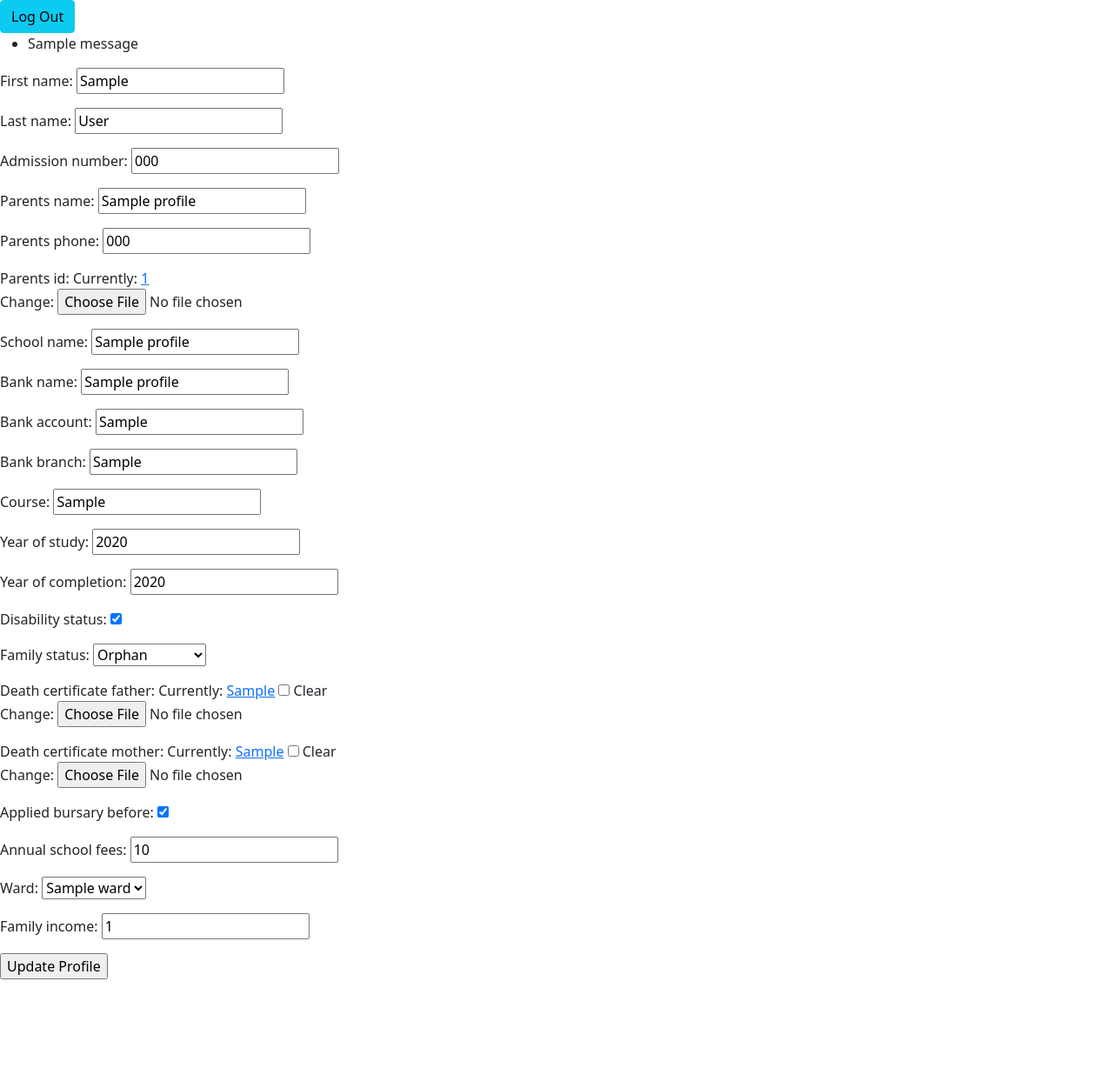
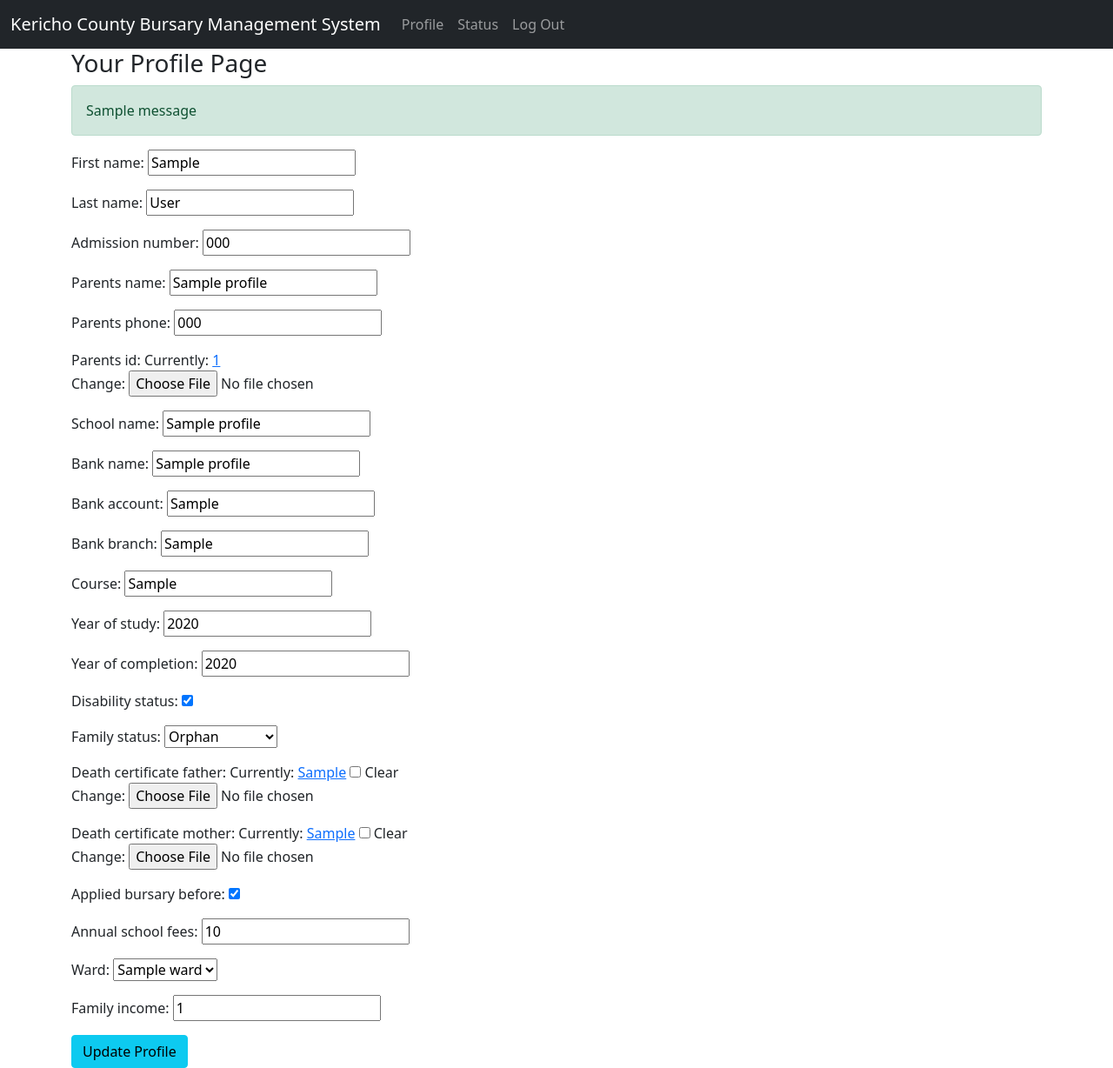
Before and after one commit to ChristianRono/KCBMSv3, a Django app: page /profile/ in a window 1280 px wide. Shown: the whole page at 87% size. Before the commit the page ends 1126 px from the top, so only its background shows below. Run offline with Django 4.2, Linux system fonts and the light colour scheme; a user stored in the database is signed in; tables that the repository leaves empty hold one stand-in row (values such as "Sample post"); one stand-in notice (Sample message) is shown; some libraries are stand-ins or nearby versions.

Commit message:
Worked on integrating the applicant module.

```diff
--- a/applicant/templates/base_applicant.html
+++ b/applicant/templates/base_applicant.html
@@ -6,7 +6,6 @@
         <meta name='viewport' content='initial-scale=1,maximum-scale=1,user-scalable=no' />
         <link href="{% static 'css/bootstrap.min.css' %}" rel="stylesheet" />
         <script src="{% static 'js/bootstrap.min.js' %}"></script>
-    </title>
     </head>
     <body>
         {% block content %}
--- a/applicant/templates/base_applicant_login.html
+++ b/applicant/templates/base_applicant_login.html
@@ -22,11 +22,11 @@
     <h3>Applicant Login</h3>
 <form class="form" action="{% url 'applicant login' %}" method="POST">
     {% if messages %}
-    <ul class="messages">
+    <div class="messages">
         {% for message in messages %}
-        <li{% if message.tags %} class="{{ message.tags }}"{% endif %}>{{ message }}</li>
+        <p{% if message.tags != 'error' %} class="alert alert-{{ message.tags }}"{% else %} class="alert alert-danger" {% endif %}>{{ message }}</p>
         {% endfor %}
-    </ul>
+    </div>
     {% endif %}
     {% csrf_token %}
     {{ form.as_p }}
--- a/applicant/templates/base_applicant_profile.html
+++ b/applicant/templates/base_applicant_profile.html
@@ -1,17 +1,35 @@
 {% extends 'base_applicant.html' %}
 {% block title %}Profile{% endblock %}
 {% block content %}
-<a href="{% url 'applicant logout' %}" class='btn btn-info' >Log Out</a>
+<nav class="navbar navbar-expand-lg navbar-dark bg-dark">
+    <div class="container-fluid">
+        <a class="navbar-brand" href="/">Kericho County Bursary Management System</a>
+        <button class="navbar-toggler" type="button" data-bs-toggle="collapse" data-bs-target="#navbarNavAltMarkup" aria-controls="navbarNavAltMarkup" aria-expanded="false" aria-label="Toggle navigation">
+        <span class="navbar-toggler-icon"></span>
+        </button>
+        <div class="collapse navbar-collapse" id="navbarNavAltMarkup">
+        <div class="navbar-nav">
+            <a class="nav-link" href="{% url 'applicant profile' %}">Profile</a>
+            <a class="nav-link" href="{% url 'applicant status' %}">Status</a>
+            <a class="nav-link" href="{% url 'applicant logout' %}">Log Out</a>
+        </div>
+        </div>
+    </div>
+</nav>
+
+<div class="container">
+    <h3>Your Profile Page</h3>
     {% if messages %}
-<ul class="messages">
+    <div class="messages">
         {% for message in messages %}
-    <li{% if message.tags %} class="{{ message.tags }}"{% endif %}>{{ message }}</li>
+        <p{% if message.tags != 'error' %} class="alert alert-{{ message.tags }}"{% else %} class="alert alert-danger" {% endif %}>{{ message }}</p>
         {% endfor %}
-</ul>
+    </div>
     {% endif %}
     <form class="form" enctype="multipart/form-data" action="{% url 'applicant profile' %}" method="POST">
         {% csrf_token %}
         {{ form.as_p }}
-    <input type='submit' value='Update Profile'>
+        <input class="btn btn-info" type='submit' value='Update Profile'>
     </form>
+</div>
 {% endblock %}
--- a/applicant/templates/base_applicant_registration.html
+++ b/applicant/templates/base_applicant_registration.html
@@ -22,11 +22,11 @@
     <form class="form" action="{% url 'applicant register' %}" method="POST">
         <h3>Registration</h3>
         {% if messages %}
-        <ul class="messages">
+        <div class="messages">
             {% for message in messages %}
-            <li{% if message.tags %} class="{{ message.tags }}"{% endif %}>{{ message }}</li>
+            <p{% if message.tags != 'error' %} class="alert alert-{{ message.tags }}"{% else %} class="alert alert-danger" {% endif %}>{{ message }}</p>
             {% endfor %}
-        </ul>
+        </div>
         {% endif %}
         {% csrf_token %}
         {{ form.as_p }}
--- a/applicant/views.py
+++ b/applicant/views.py
@@ -81,12 +81,11 @@ class HomePageView(LoginRequiredMixin,View):
             form = self.form_class()
             return render(request,self.template_name,{'form':form})
         except ObjectDoesNotExist:
-            messages.error(self.request,'You have to fill out your profile first!')
+            messages.error(request,'You have to fill out your profile first!')
             return redirect('applicant profile')
 
     def post(self, request, *args, **kwargs):
         form = self.form_class(self.request.POST,self.request.FILES)
-        print(self.request.FILES)
 
         if form.is_valid():
             profile = Profile.objects.get(user__username = self.request.user)
```
Also changed, not shown: applicant/templates/base_applicant_homepage.html (+24 -3 lines), applicant/templates/base_applicant_status.html (+22 -4 lines). Lines whose indentation alone changed are shown as unchanged.
